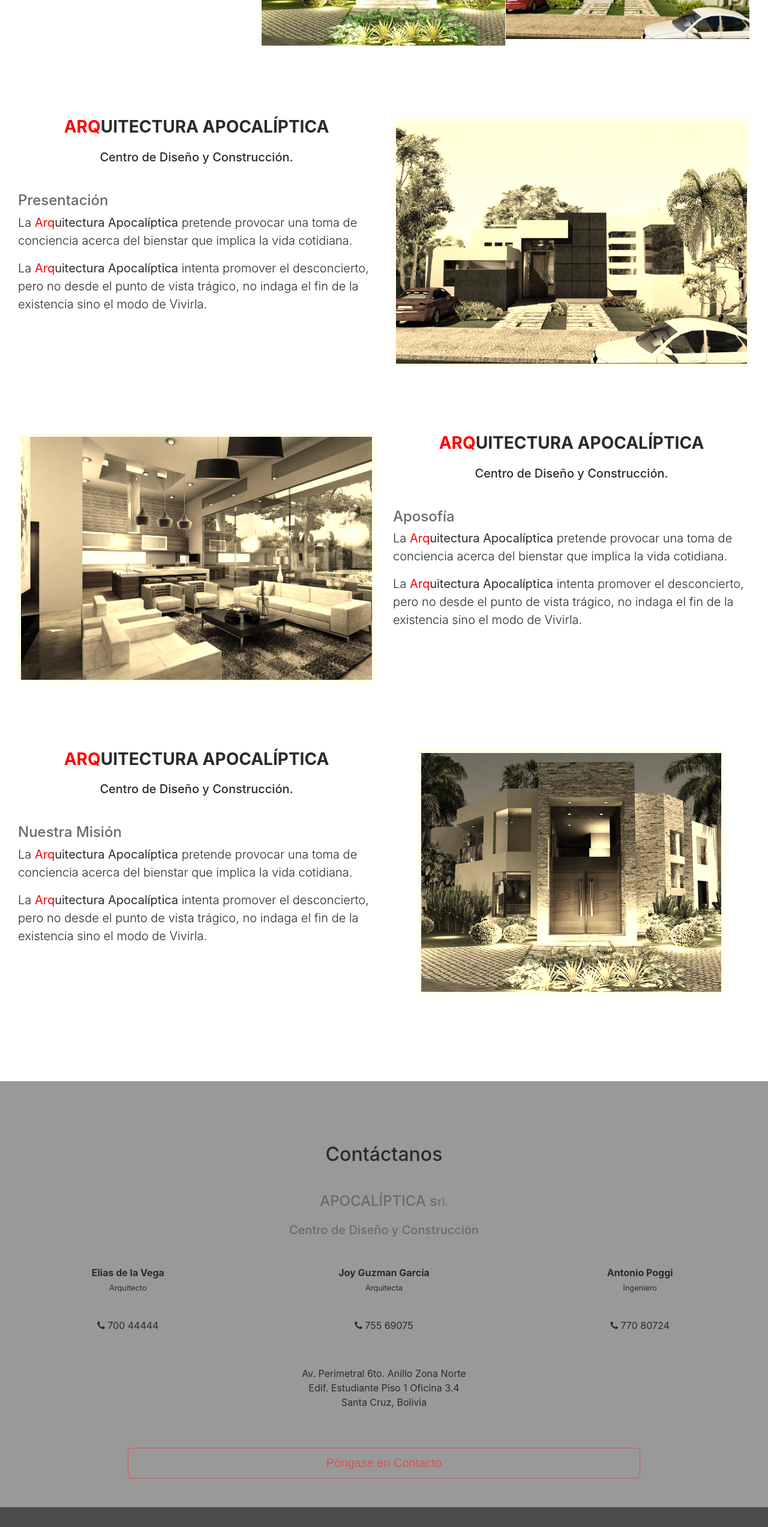
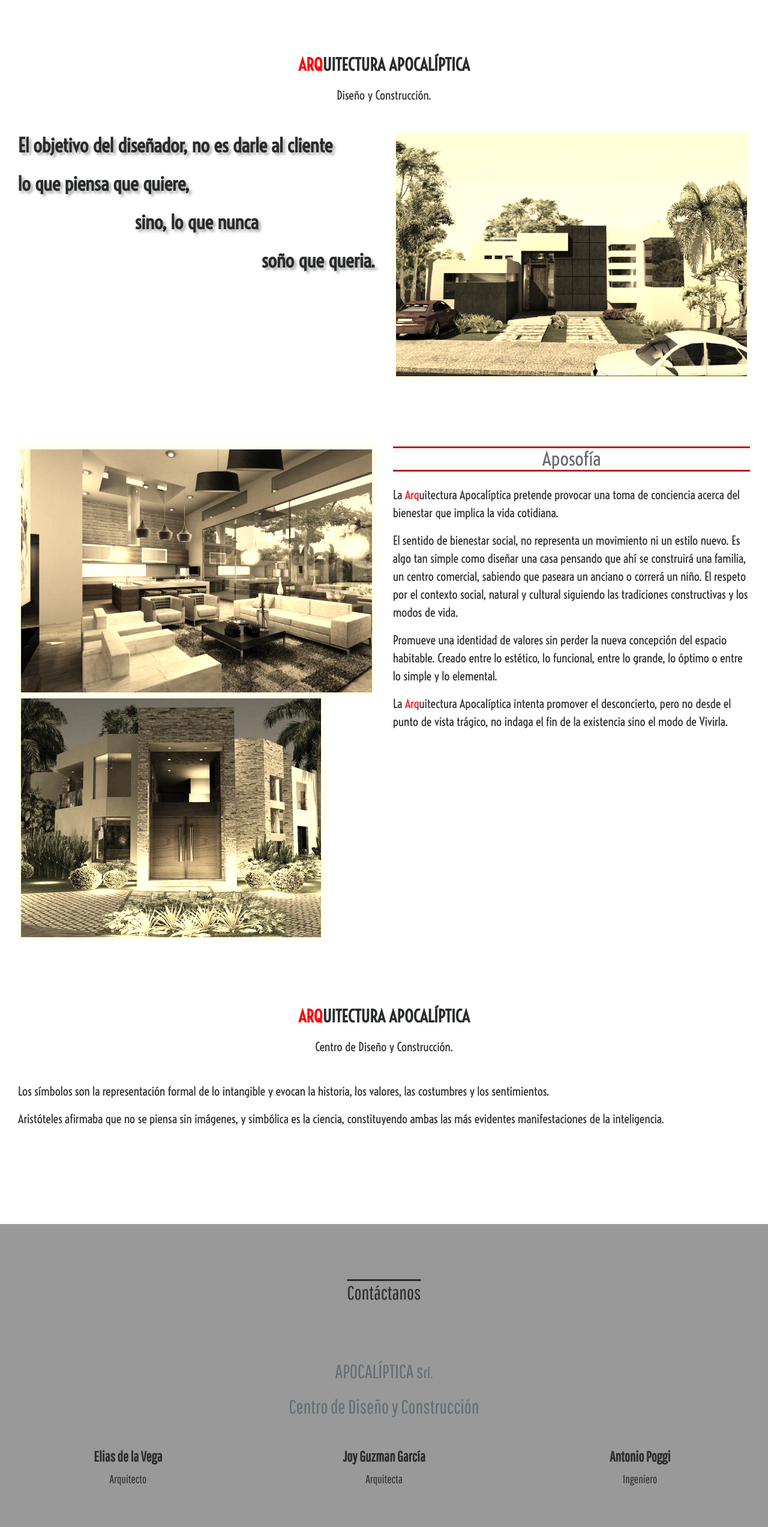
Before and after one commit to Carlosdvp/Apocaliptica, a plain HTML site: page index.html in a window 1280 px wide. Shown: the part 1570-4115 px from the top of the page at 60% size. Drawn offline with nearby package versions, Linux system fonts and the light colour scheme; a script that the page names is missing.

Commit message:
Completed the Presentacion section, made some adjustments to the Contact section, and added 2 google font-families to the project.

```diff
--- a/css/custom-styles.css
+++ b/css/custom-styles.css
@@ -1,9 +1,18 @@
+/* --------------------------------------
+Font Families
+----------------------------------------*/
+
+/* font-family: 'Voltaire', sans-serif; */
+/* font-family: 'Pathway Gothic One', sans-serif; */
+
+
 /* --------------------------------------
 Main Page Styles
 ----------------------------------------*/
 
 body {
   position: relative;
+  font-family: 'Voltaire', sans-serif;
 }
 
 .sepia-filter {
@@ -102,6 +111,15 @@ Presentación
   color: red;
 }
 
+.slogan p {
+  font-size: 2em;
+  text-shadow: 4px 4px 4px #aaa;
+}
+
+.aposofia {
+  border-top: 3px solid firebrick;
+  border-bottom: 3px solid firebrick;
+}
 
 /* --------------------------------------
 Contacto
@@ -109,6 +127,19 @@ Contacto
 
 #contacto {
   background-color: rgba(0, 0, 0, .4);
+  font-family: 'Pathway Gothic One', sans-serif;
+}
+
+#contactanos {
+  text-decoration: overline;
+}
+
+#contacto p {
+  font-size: 1.5em;
+}
+
+#contacto h5, h4 {
+  font-size: 2em;
 }
 
 #callout-btn {
@@ -119,9 +150,7 @@ Contacto
 
 #submit-button {}
 
-#contact-phone-numbers {
-
-}
+#contact-phone-numbers {}
 
 /* --------------------------------------
 Footer
@@ -173,8 +202,18 @@ Media Queries
     font-size: 3em;
     margin-top: 2em;
   }
-  #contact-phone-numbers div p i {
-    margin-left: 0;
+  #contacto p {
+    font-size: 1.5em;
+  }
+
+  #contacto h5, h4 {
+    font-size: 1.8em;
+  }
+}
+
+@media only screen and (max-width: 576px) {
+  #social-icons-xs {
+    /* margin-right: auto; */
   }
 }
 
--- a/index.html
+++ b/index.html
@@ -6,10 +6,13 @@
     <title>Arquitectura Apocaliptíca Srl.</title>
     <meta name="description" content="Apocalitica Srl, Centro de diseño y construccion. Arquitectos y diseñadores de edificios.">
 
+    <!-- Google Fonts: Pathway Gothic One and Voltaire -->
+    <link href="https://fonts.googleapis.com/css?family=Pathway+Gothic+One|Voltaire" rel="stylesheet">
     <!-- Bootstrap CSS -->
     <link rel="stylesheet" href="https://maxcdn.bootstrapcdn.com/bootstrap/4.0.0-alpha.6/css/bootstrap.min.css" integrity="sha384-rwoIResjU2yc3z8GV/NPeZWAv56rSmLldC3R/AZzGRnGxQQKnKkoFVhFQhNUwEyJ" crossorigin="anonymous">
     <!-- Font Awesome CSS -->
     <link rel="stylesheet" href="https://maxcdn.bootstrapcdn.com/font-awesome/4.7.0/css/font-awesome.min.css">
+    <!-- Favicon and Custom CSS -->
     <link rel="icon" href="pics/favicon.png">
     <link rel="stylesheet" href="css/custom-styles.css">
   </head>
@@ -68,7 +71,7 @@
           <div class="grid-sizer col-xs-12 col-sm-12 col-md-4"></div>
 
           <div class="grid-item col-sm-12 col-md-6">
-            <a href="proyectos.html">
+            <a href="proyectos.html" target="_blank">
               <img src="pics/Proyectos/Schuab/shuab-1.JPG" class="img-fluid" alt="Imagen de una casa">
             </a>
           </div>
@@ -105,31 +108,33 @@
 
     <!-- Seccion de la Presentación -->
       <div class="container-fluid pt-4" id="presentación">
-        <div class="row my-5 py-5">
-          <div class="col-sm">
-            <h3 class="mb-4 text-center"><strong><span class="enfasis-logo">ARQ</span>UITECTURA APOCALÍPTICA</strong></h3>
-            <h5 class="mb-5 text-center">Centro de Diseño y Construcción.</h5>
-
-            <h4 class="text-muted">Presentación</h4>
-            <p class="lead">La <strong><span class="enfasis-logo">Arq</span>uitectura Apocalíptica </strong>pretende provocar una toma de conciencia acerca del bienstar que implica la vida cotidiana.</p>
-            <p class="lead">La <strong><span class="enfasis-logo">Arq</span>uitectura Apocalíptica</strong> intenta promover el desconcierto, pero no desde el punto de vista trágico, no indaga el fin de la existencia sino el modo de Vivirla.</p>
+        <div class="col-xs pt-5 mt-4">
+          <h3 class="mb-4 text-center"><strong><span class="enfasis-logo">ARQ</span>UITECTURA APOCALÍPTICA</strong></h3>
+          <h5 class="mb-5 text-center">Diseño y Construcción.</h5>
+        </div>
+        <div class="row my-5 pb-5">
+          <div class="col-sm slogan">
+            <p class="lead font-weight-bold">El objetivo del diseñador, no es darle al cliente</p>
+            <p class="lead font-weight-bold">lo que piensa que quiere,</p>
+            <p class="lead text-center font-weight-bold">sino, lo que nunca</p>
+            <p class="lead text-right font-weight-bold">soño que queria.</p>
           </div>
-          <div class="col-md">
+          <div class="col-md hidden-xs-down">
             <img class="img-fluid img-thumbnail sepia-filter" src="pics/Proyectos/Schuab/shuab-7.JPG" alt="Responsive image">
           </div>
         </div>
 
       <!-- Seccion de la Aposofía -->
         <div class="row my-5 py-3">
-          <div class="col-md">
+          <div class="col-md hidden-xs-down">
             <img class="img-fluid img-thumbnail sepia-filter" src="pics/Proyectos/Schuab/shuab-6.JPG" alt="Responsive image">
+            <img class="img-fluid img-thumbnail sepia-filter" src="pics/Proyectos/familia-torres/torres-thumb.JPG" alt="Responsive image">
           </div>
           <div class="col-sm">
-            <h3 class="mb-4 text-center"><strong><span class="enfasis-logo">ARQ</span>UITECTURA APOCALÍPTICA</strong></h3>
-            <h5 class="mb-5 text-center">Centro de Diseño y Construcción.</h5>
-
-            <h4 class="text-muted">Aposofía</h4>
-            <p class="lead">La <strong><span class="enfasis-logo">Arq</span>uitectura Apocalíptica </strong>pretende provocar una toma de conciencia acerca del bienstar que implica la vida cotidiana.</p>
+            <h2 class="mb-4 text-muted text-center aposofia">Aposofía</h2>
+            <p class="lead">La <strong><span class="enfasis-logo">Arq</span>uitectura Apocalíptica</strong> pretende provocar una toma de conciencia acerca del bienestar que implica la vida cotidiana.</p>
+            <p class="lead">El sentido de bienestar social, no representa un movimiento ni un estilo nuevo. Es algo tan simple como diseñar una casa pensando que ahí se construirá una familia, un centro comercial, sabiendo que paseara un anciano o correrá un niño. El respeto por el contexto social, natural y cultural siguiendo las tradiciones constructivas y los modos de vida.</p>
+            <p class="lead">Promueve una identidad de valores sin perder la nueva concepción del espacio habitable. Creado entre lo estético, lo funcional, entre lo grande, lo óptimo o entre lo simple y lo elemental.</p>
             <p class="lead">La <strong><span class="enfasis-logo">Arq</span>uitectura Apocalíptica</strong> intenta promover el desconcierto, pero no desde el punto de vista trágico, no indaga el fin de la existencia sino el modo de Vivirla.</p>
           </div>
         </div>
@@ -139,13 +144,8 @@
           <div class="col-sm">
             <h3 class="mb-4 text-center"><strong><span class="enfasis-logo">ARQ</span>UITECTURA APOCALÍPTICA</strong></h3>
             <h5 class="mb-5 text-center">Centro de Diseño y Construcción.</h5>
-
-            <h4 class="text-muted">Nuestra Misión</h4>
-            <p class="lead">La <strong><span class="enfasis-logo">Arq</span>uitectura Apocalíptica </strong>pretende provocar una toma de conciencia acerca del bienstar que implica la vida cotidiana.</p>
-            <p class="lead">La <strong><span class="enfasis-logo">Arq</span>uitectura Apocalíptica</strong> intenta promover el desconcierto, pero no desde el punto de vista trágico, no indaga el fin de la existencia sino el modo de Vivirla.</p>
-          </div>
-          <div class="col-md text-center">
-            <img class="img-fluid img-thumbnail sepia-filter" src="pics/Proyectos/familia-torres/torres-thumb.JPG" alt="Responsive image">
+            <p class="lead">Los símbolos son la representación formal de lo intangible y evocan la historia, los valores, las costumbres y los sentimientos.</p>
+            <p class="lead">Aristóteles afirmaba que no se piensa sin imágenes, y simbólica es la ciencia, constituyendo ambas las más evidentes manifestaciones de la inteligencia.</p>
           </div>
         </div>
       </div>
@@ -155,13 +155,12 @@
   <!-- Ends Main Container -->
 
   <!-- Seccion de Contacto -->
-    <div class="container-fluid pt-2" id="contacto">
+    <div class="container-fluid" id="contacto">
       <div class="row">
         <div class="col">
-          <h2 class="my-5 pt-5 text-center">Contáctanos</h2>
+          <h2 class="my-5 py-5 text-center" id="contactanos">Contáctanos</h2>
         </div>
       </div>
-
       <div class="row">
         <h4 class="text-muted mb-4 text-center col-12">
           APOCALÍPTICA s<small>rl.</small>
@@ -170,7 +169,6 @@
           Centro de Diseño y Construcción
         </h5>
       </div>
-
       <div class="row">
         <div class="col-md-4 px-3 text-center">
           <p>
@@ -191,23 +189,6 @@
           </p>
         </div>
       </div>
-      <div class="row pt-4" id="contact-phone-numbers">
-        <div class="col-sm-12 col-md-4 text-center">
-          <p>
-            <i class="fa fa-phone"></i> 700 44444
-          </p>
-        </div>
-        <div class="col-sm-12 col-md-4 text-center">
-          <p>
-            <i class="fa fa-phone"></i> 755 69075
-          </p>
-        </div>
-        <div class="col-sm-12 col-md-4 text-center">
-          <p>
-            <i class="fa fa-phone"></i> 770 80724
-          </p>
-        </div>
-      </div>
       <div class="row mt-3">
         <div class="col-12 text-center">
           <p>
@@ -215,7 +196,15 @@
             <br>Edif. Estudiante Piso 1 Oficina 3.4
             <br>Santa Cruz, Bolivia
           </p>
-
+          <p>
+            <i class="fa fa-phone"></i> 770 80724
+          </p>
+          <p>
+            <i class="fa fa-phone"></i> 755 69075
+          </p>
+          <p>
+            <i class="fa fa-phone"></i> 700 44444
+          </p>
         </div>
       </div>
       <!-- Button Div -->
@@ -225,7 +214,6 @@
         <button type="button" class="btn btn-outline-danger btn-lg d-block my-5 col-8" data-toggle="modal" data-target="#register" id="callout-btn">Póngase en Contacto</button>
         <div class="col-2"></div>
       </div>
-
     </div>
   <!-- Fin de seccion de Contacto -->
 
@@ -233,19 +221,20 @@
     <footer class="footer navbar">
       <div class="row py-5 mt-3">
 
-        <div class="col-md">
-          <small id="footer-logo">&copy; 2017 <span class="enfasis-logo">Arq</span>uitectura Apocalíptica</small><strong>
+        <div class="col-xs-6 col-sm">
+          <small id="footer-logo">&copy; 2017 <span class="enfasis-logo">Arq</span>uitectura Apocalíptica</small>
         </div>
-
-        <div class="col-md">
+        <div class="row hidden-sm-up my-4"></div>
+      <!-- I'm trying to center the social icons on xs sized screens, not much luck so far -->
+        <div class="col-xs-6 col-sm" id="social-icons-xs">
           <ul class="nav justify-content-end mr-5">
             <li class="nav-item">
-              <a class="nav-link" href="https://www.facebook.com/ApocalipticaSrl">
+              <a class="nav-link" href="https://www.facebook.com/ApocalipticaSrl" target="_blank">
                 <i class="social-icons fa fa-facebook fa-lg"></i>
               </a>
             </li>
             <li class="nav-item">
-              <a class="nav-link" href="https://www.houzz.es/pro/eliasdelavega/elias-de-la-vega-b">
+              <a class="nav-link" href="https://www.houzz.es/pro/eliasdelavega/elias-de-la-vega-b" target="_blank">
                 <i class=" social-icons fa fa-houzz fa-lg"></i>
               </a>
             </li>
--- a/js/apocaliptica.js
+++ b/js/apocaliptica.js
@@ -13,9 +13,9 @@ $('.navbar-nav>li>a').on('click', function(){
 });
 
 
-// I need to clear the modal form input fields when it is closed ---------------
+// I need to clear the modal form input fields when it is closed, that is when either of the btn's are clicked on or the modal is closed       ---------------
 
 
 
 // to grab the navbar-brand text inside the <a> tag and align it to the baseline of the logo <img>
-const brandLogo = document.getElementById('small-on-xs').textContent;
+// const brandLogo = document.getElementById('small-on-xs').textContent; //not doing anything with this yet
```
Also changed, not shown: proyectos.html (+5 -55 lines).
